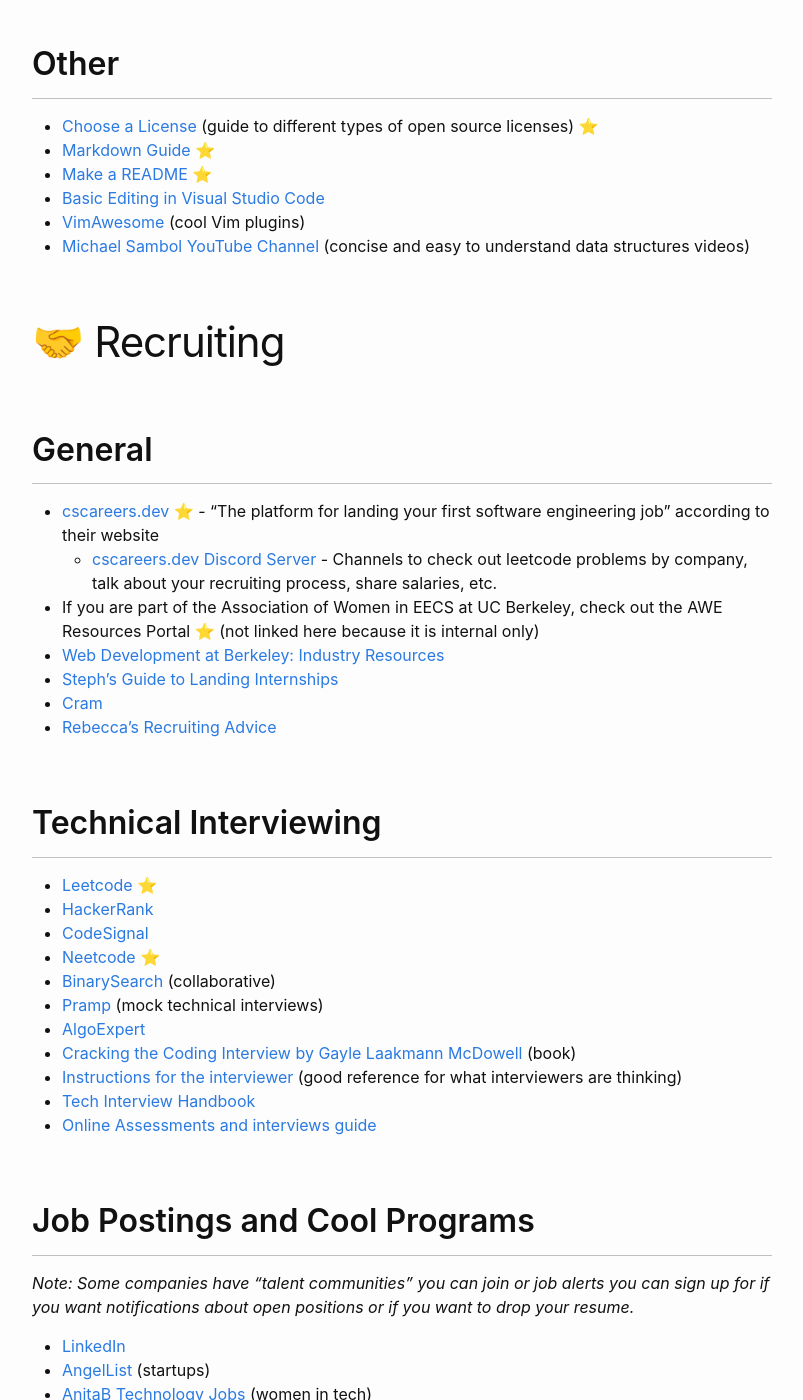
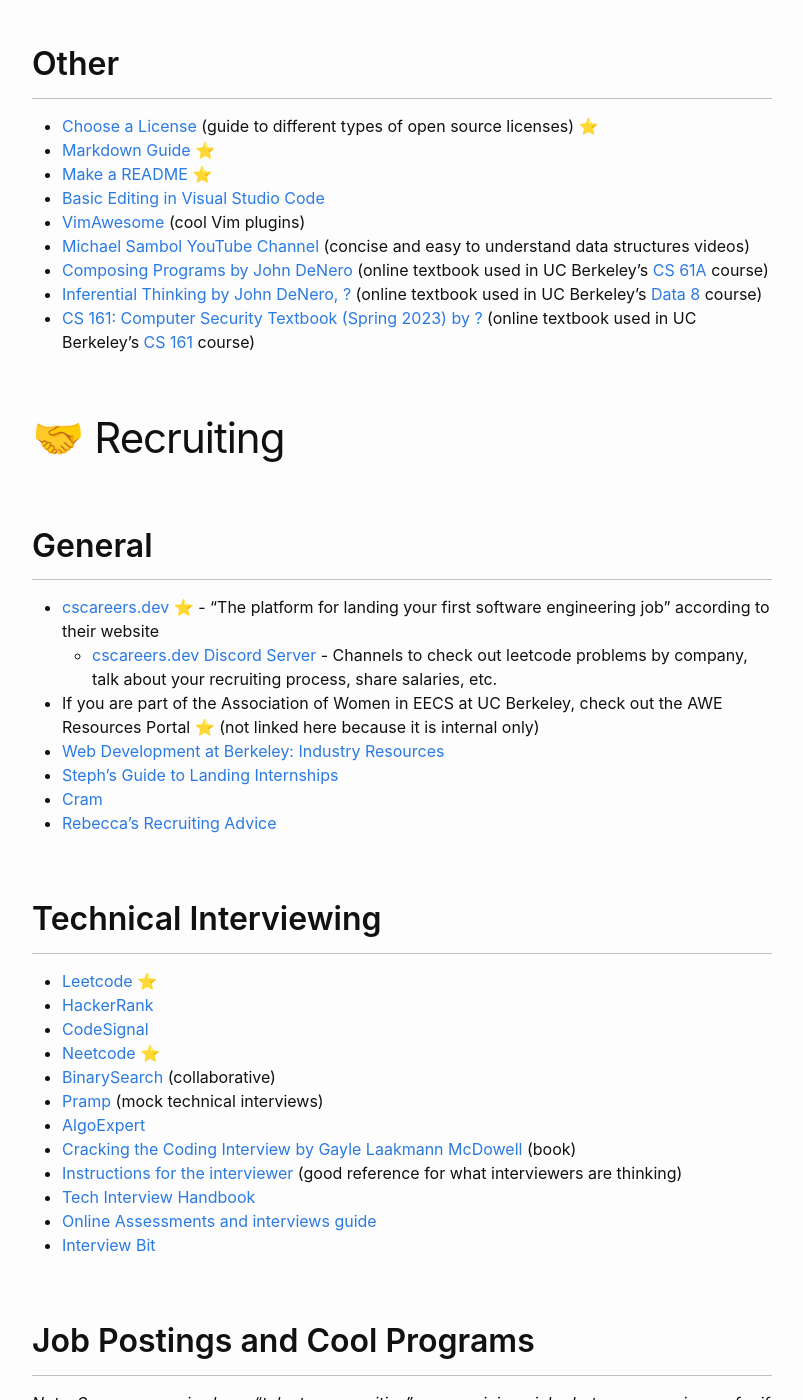
Before and after one commit to phrdang/phrdang.github.io, a Jekyll site: the page built from resources.md, in a window 1280 px wide and 1400 px high, scrolled down 6835 px. Shown: the whole window, without its empty margins (238-1041 px from the left). Built offline with Jekyll 4.4.1, drawn with Linux system fonts in a browser that asks for light colours; some of the changed text lies outside the part shown.

Commit message:
Add CS 61A, data 8, CS 161 textbooks; InterviewBit

```diff
--- a/resources.md
+++ b/resources.md
@@ -226,6 +226,9 @@
 - [Basic Editing in Visual Studio Code](https://code.visualstudio.com/docs/editor/codebasics)
 - [VimAwesome](https://vimawesome.com/) (cool Vim plugins)
 - [Michael Sambol YouTube Channel](https://www.youtube.com/c/MichaelSambol) (concise and easy to understand data structures videos)
+- [Composing Programs by John DeNero](http://composingprograms.com/) (online textbook used in UC Berkeley's [CS 61A](https://cs61a.org) course)
+- [Inferential Thinking by John DeNero, ?](https://inferentialthinking.com/chapters/intro.html) (online textbook used in UC Berkeley's [Data 8](https://data8.org) course)
+- [CS 161: Computer Security Textbook (Spring 2023) by ?](https://sp23.cs161.org/textbook.html) (online textbook used in UC Berkeley's [CS 161](https://sp23.cs161.org) course)
 
 # 🤝 Recruiting
 
@@ -252,6 +255,7 @@
 - [Instructions for the interviewer](https://hackmd.io/ekflQ-myQv6_0r7bsxGbgQ#) (good reference for what interviewers are thinking)
 - [Tech Interview Handbook](https://techinterviewhandbook.org/)
 - [Online Assessments and interviews guide](https://github.com/Leader-board/OA-and-Interviews)
+- [Interview Bit](https://www.interviewbit.com/)
 
 ## Job Postings and Cool Programs
 
```
Also changed, not shown: other parts of resources.md (+0 -1 lines).
